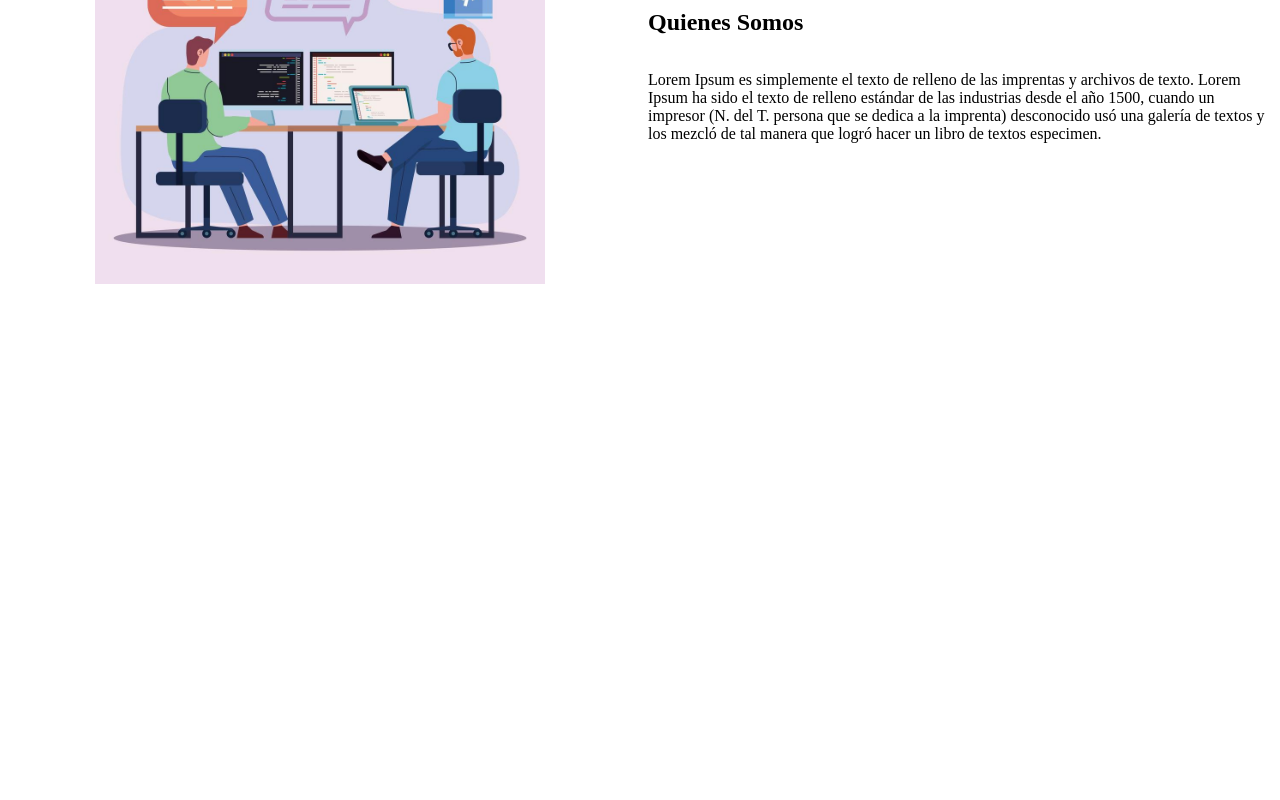
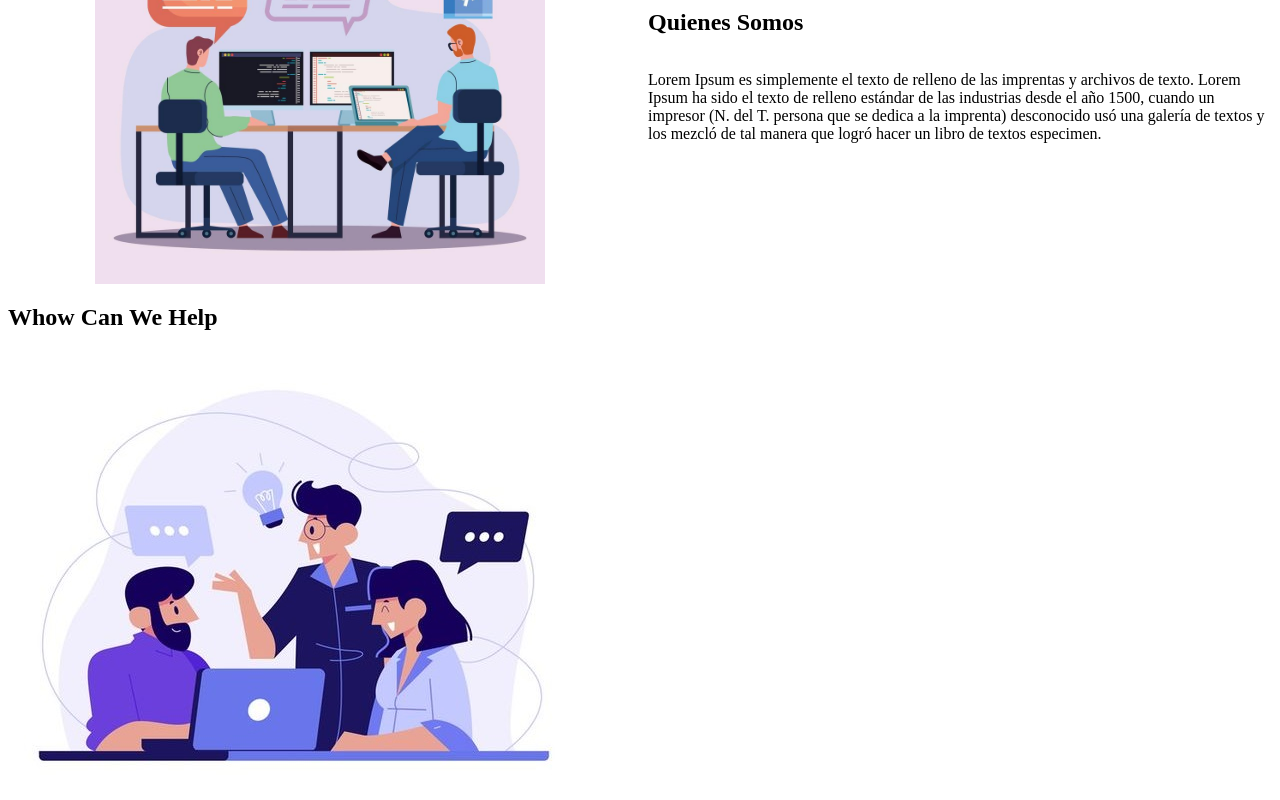
Before and after one commit to leonelborgesdev/landingBuhoSoft, a React (Create React App) app: page / in a window 1280 px wide. Shown: the part 1500-2300 px from the top of the page. Before the commit the page ends 1804 px from the top, so only its background shows below. Built offline with nearby package versions, Linux system fonts and the light colour scheme.

Commit message:
how can we help

```diff
--- a/src/App.js
+++ b/src/App.js
@@ -3,6 +3,7 @@ import { Nav } from "./components/Nav/Nav";
 import "./App.css";
 import { OurServices } from "./components/OurServices/OurServices";
 import { WhoWeAre } from "./components/WhoWeAre/WhoWeAre";
+import { HowCanWeHelp } from "./components/HowCanWeHelp/HowCanWeHelp";
 
 function App() {
   return (
@@ -11,6 +12,7 @@ function App() {
       <LandingHeader />
       <OurServices />
       <WhoWeAre />
+      <HowCanWeHelp />
     </div>
   );
 }
--- /dev/null
+++ b/src/components/HowCanWeHelp/HowCanWeHelp.jsx
@@ -0,0 +1,15 @@
+import React from "react";
+import mejoresSoluciones from "../../assets/mejoresSoluciones.jpg";
+
+export const HowCanWeHelp = () => {
+  return (
+    <div className="containerHowCanWeHelp">
+      <div>
+        <h2>Whow Can We Help</h2>
+      </div>
+      <div>
+        <img src={mejoresSoluciones} alt="" />
+      </div>
+    </div>
+  );
+};
```
Also changed, not shown: src/assets/mejoresSoluciones.jpg (added).
